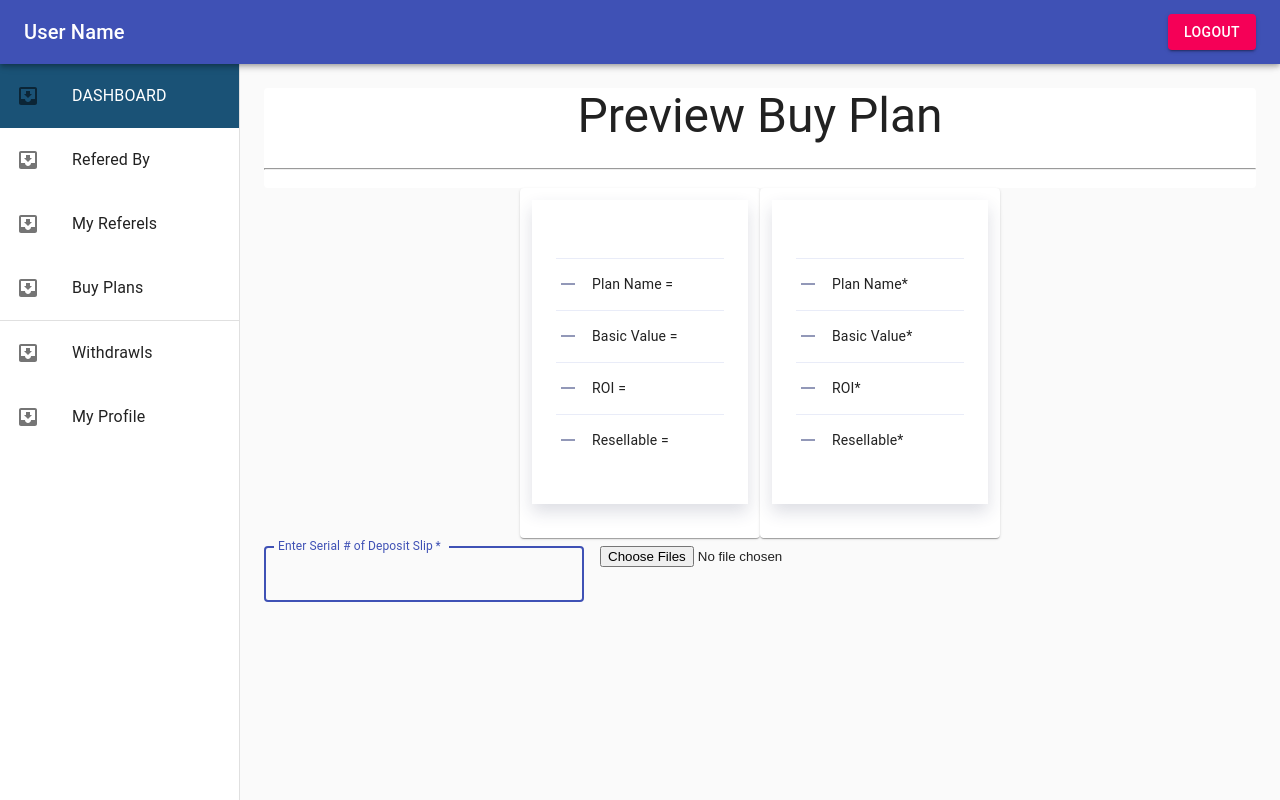
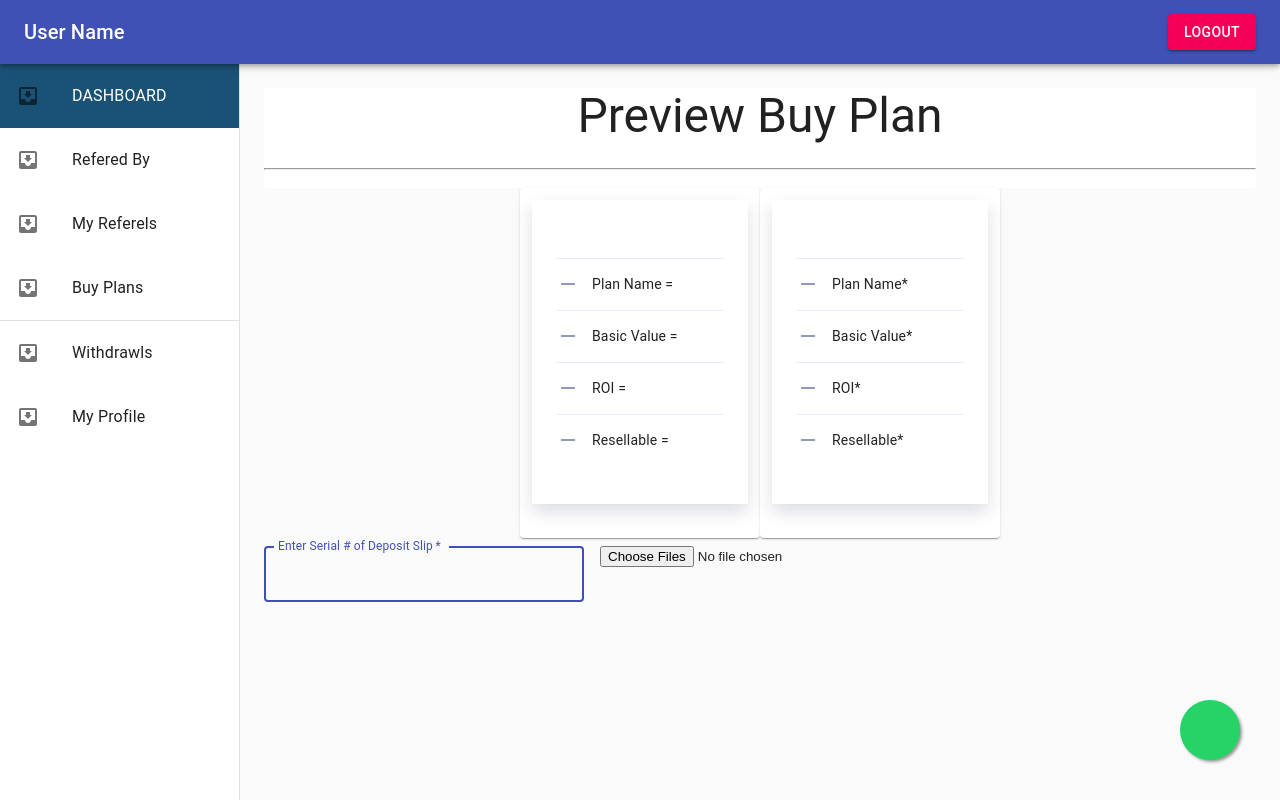
Before and after one commit to ghayas110/Mshoppingweb, a React (Create React App) app: page /Checkout in a window 1280 px wide. Built offline with nearby package versions, Linux system fonts and the light colour scheme; no server answers; what aws-amplify would draw is missing.

Commit message:
WhatssAppAdd

```diff
--- a/src/App.css
+++ b/src/App.css
@@ -1,3 +1,23 @@
+.whatsapp-icon {
+  margin-bottom: 16px;
+
+
+}
+.whatsapp_float {
+  position: fixed;
+  width: 60px;
+  height: 60px;
+  bottom: 40px;
+  right: 40px;
+  background-color: #25d366;
+  color: #FFF;
+  border-radius: 50px;
+  text-align: center;
+  font-size: 30px;
+  box-shadow: 2px 2px 3px #999;
+  z-index: 100;
+  margin-right: auto;
+}
 .button {
   margin-left: auto;
   margin-right: auto;
--- a/src/component/ByPlans.jsx
+++ b/src/component/ByPlans.jsx
@@ -145,9 +145,7 @@
           <Divider />
 
           <List>
-            <ListItem button  onClick={() => {
-                props.history.push("");
-              }}>
+            <ListItem button  >
               <ListItemIcon>
                 <InboxIcon />
               </ListItemIcon>
@@ -310,6 +308,15 @@
       </Grid>
 
       </main>
+      {/* whatsapp icon */}
+      <a
+        href="https://wa.me/+18323874234"
+        class="whatsapp_float"
+        target="_blank"
+        rel="noopener noreferrer"
+      >
+        <i class="fa fa-whatsapp whatsapp-icon"></i>
+      </a>
     </div>
   );
 }
--- a/src/component/Checkout.jsx
+++ b/src/component/Checkout.jsx
@@ -138,6 +138,7 @@
                 props.history.push("MyReferals");
               }}
             >
+
               <ListItemIcon>
                 <InboxIcon />
               </ListItemIcon>
@@ -170,7 +171,9 @@
               </ListItemIcon>
               <ListItemText primary={"My Profile"} />
             </ListItem>
+
           </List>
+
         </div>
       </Drawer>
       <main className={classes.content}>
@@ -283,6 +286,15 @@
 
       </form>
     </main>
+     {/* whatsapp icon */}
+     <a
+        href="https://wa.me/+18323874234"
+        class="whatsapp_float"
+        target="_blank"
+        rel="noopener noreferrer"
+      >
+        <i class="fa fa-whatsapp whatsapp-icon"></i>
+      </a>
     </div>
   );
 }
--- a/src/component/Login.jsx
+++ b/src/component/Login.jsx
@@ -122,6 +122,7 @@
       </div>
       <Box mt={8}>
         <Copyright />
+
       </Box>
     </Container>
 
--- a/src/component/MyReferals.jsx
+++ b/src/component/MyReferals.jsx
@@ -179,6 +179,15 @@
           </Paper>
         </Grid>
       </main>
+       {/* whatsapp icon */}
+       <a
+        href="https://wa.me/+18323874234"
+        class="whatsapp_float"
+        target="_blank"
+        rel="noopener noreferrer"
+      >
+        <i class="fa fa-whatsapp whatsapp-icon"></i>
+      </a>
     </div>
   );
 }
--- a/src/component/ReferedBy.jsx
+++ b/src/component/ReferedBy.jsx
@@ -178,6 +178,15 @@
           </Paper>
         </Grid>
       </main>
+       {/* whatsapp icon */}
+       <a
+        href="https://wa.me/+18323874234"
+        class="whatsapp_float"
+        target="_blank"
+        rel="noopener noreferrer"
+      >
+        <i class="fa fa-whatsapp whatsapp-icon"></i>
+      </a>
     </div>
   );
 }
--- a/src/component/UserPanel.jsx
+++ b/src/component/UserPanel.jsx
@@ -231,6 +231,15 @@
           </Paper>
         </Grid>
       </main>
+       {/* whatsapp icon */}
+       <a
+        href="https://wa.me/+18323874234"
+        class="whatsapp_float"
+        target="_blank"
+        rel="noopener noreferrer"
+      >
+        <i class="fa fa-whatsapp whatsapp-icon"></i>
+      </a>
     </div>
   );
 }
```
